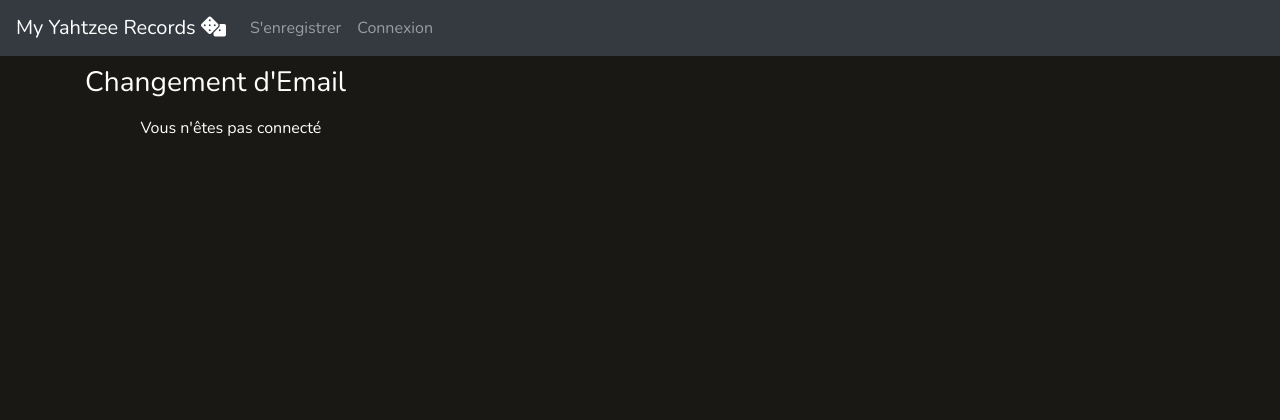
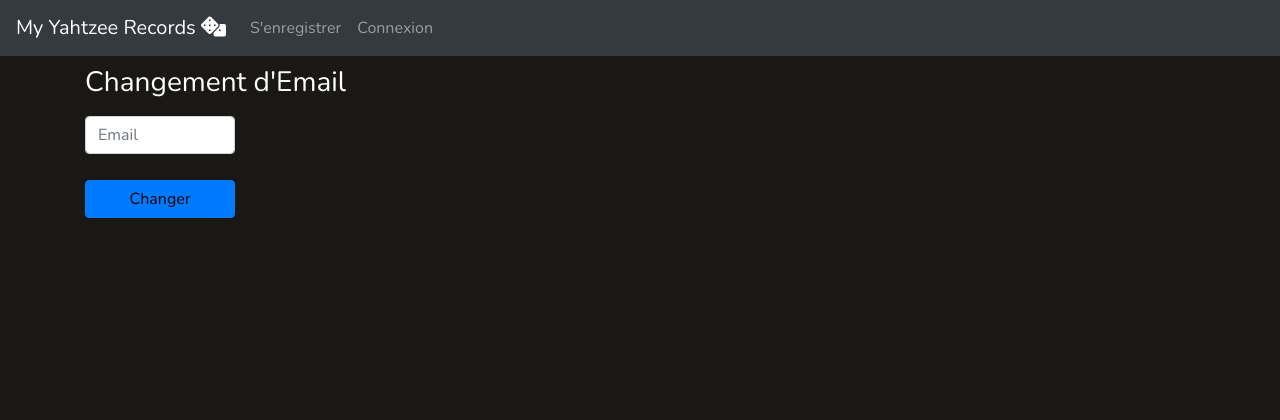
Before and after one commit to jbaptisteq/MyYahtzee, a Symfony app: template templates/pages/editEmail.html.twig in a window 1280 px wide. Shown: the top 420 px of the page. Run offline with Twig, Linux system fonts and the light colour scheme; the template is opened without the code that fills it, so the values that code supplies are empty; form fields are guessed from the names that the template uses; some libraries are stand-ins or nearby versions.

Commit message:
fix : - template edit email - Access control on website/account

```diff
--- a/templates/pages/editEmail.html.twig
+++ b/templates/pages/editEmail.html.twig
@@ -7,14 +7,10 @@
     <div class="row">
         <div class="col">
             <h1 class="h3 mb-3 font-weight-normal loginFormTitle spacer">Changement d'Email</h1>
-            {% if is_granted('IS_AUTHENTICATED_FULLY') %}
             {{ form_start(editEmailForm) }}
                 {{ form_row(editEmailForm.email, {'label': false, 'attr': {'class': 'form-control loginForm spacer', 'placeholder': 'Email'}}) }}
                 <button class="btn btn- btn-primary loginForm spacer">Changer</button>
             {{ form_end(editEmailForm) }}
-            {% else %}
-            <p>Vous n'êtes pas connecté</p>
-            {% endif %}
         </div>
     </div>
 </div>
```
Also changed, not shown: 1 other file.
